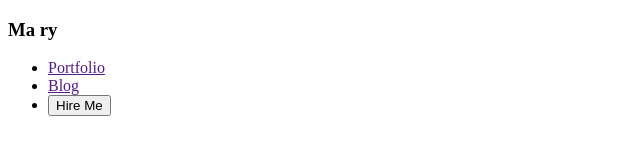
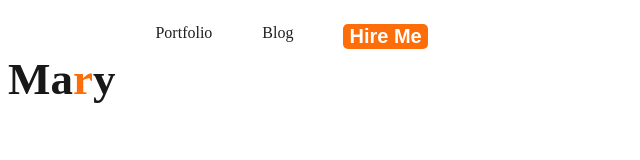
Before and after one commit to Rezwan-Mostofa/web-developer-portfolio, a plain HTML site: page index.html in a window 1280 px wide. Shown: the whole page, without its empty margins (0-640 px from the left). Drawn offline with Linux system fonts and the light colour scheme.

Commit message:
added btn

```diff
--- a/index.html
+++ b/index.html
@@ -4,18 +4,20 @@
     <meta charset="UTF-8">
     <meta name="viewport" content="width=device-width, initial-scale=1.0">
     <title>Document</title>
+    <link rel="preconnect" href="https://fonts.googleapis.com">
+    <link rel="preconnect" href="https://fonts.gstatic.com" crossorigin>
+    <link href="https://fonts.googleapis.com/css2?family=Open+Sans:ital,wght@0,300..800;1,300..800&family=Roboto:ital,wght@0,100;0,400;0,700;0,900;1,700;1,900&display=swap" rel="stylesheet">
 
-
-    <link rel="stylesheet" href="/web-developer-portfolio/styles/portfolio.css">
+    <link rel="stylesheet" href="styles/portfolio.css">
 </head>
 <body>
     <header>
             <nav>
-                <h3>Ma <span>r</span>y</h3>
+                <h3 class="nav-title">Ma<span class="text-primary">r</span>y</h3>
                 <ul>
                     <li><a href="">Portfolio</a></li>
                     <li><a href="">Blog</a></li>
-                    <li><button>Hire Me</button></li>
+                    <li><button class="btn-primary">Hire Me</button></li>
 
                 </ul>
             </nav>
--- a/styles/portfolio.css
+++ b/styles/portfolio.css
@@ -0,0 +1,45 @@
+body{
+    // <uniquifier>: Use a unique and descriptive class name
+// <weight>: Use a value from 300 to 800
+
+.open-sans-<uniquifier> {
+  font-family: "Open Sans", system-ui;
+  font-optical-sizing: auto;
+  font-weight: <weight>;
+  font-style: normal;
+  font-variation-settings:
+    "wdth" 100;
+}
+
+}
+.text-primary{
+    color: #FD6E0A;
+}
+.btn-primary{
+    border-radius: 5px;
+    background: #FD6E0A;
+    border: 0;
+    color: white;
+    font-size: 20px;
+    font-weight: 700;
+}
+/* nav related style  */
+nav{
+    display: flex;
+}
+.nav-title{
+    color: #181818;
+    font-size: 45px;
+    font-weight: 800;
+}
+nav > ul{
+    display: flex;
+}
+nav li{
+    list-style: none;
+    margin-right: 50px;
+}
+nav a{
+    text-decoration: none;
+    color: #221e1e;
+}
```
